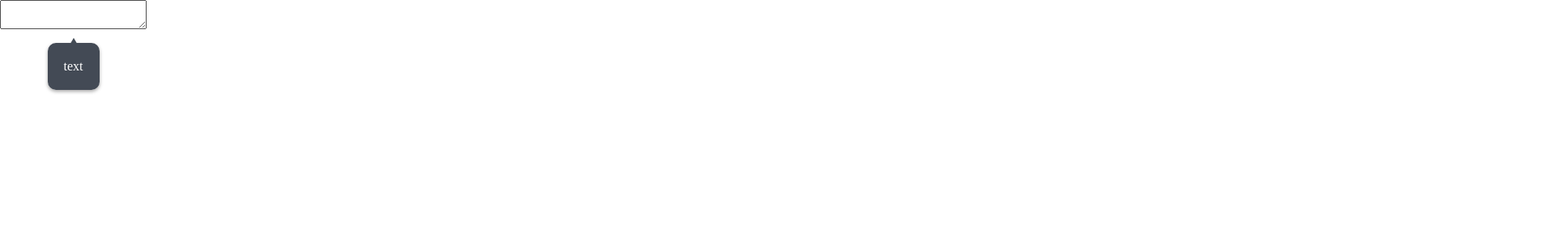
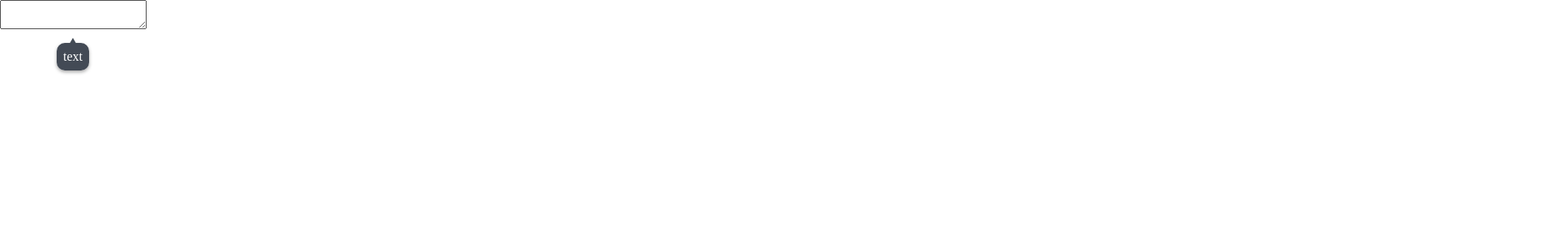
Before and after one commit to INVAIZ/invaiz-design-system, a React (Vite) app: page / in a window 1280 px wide. Shown: the top 300 px of the page at 81% size, 1920 px wide, since content can reach past the window. Built offline with nearby package versions, Linux system fonts and the light colour scheme; a web font is replaced by a local one.

Commit message:
ADD: `Tooltip` with following scroll position [complete]

```diff
--- a/src/App.tsx
+++ b/src/App.tsx
@@ -2,8 +2,12 @@ import Tooltip from "@components/Tooltips/Tooltip";
 
 const App = () => {
   return (
-    <div>
+    <div style={{ width: "200vw", height: "200vh" }}>
       <Tooltip text="text" isArrow>
+        {/* <Tooltip
+        text="Lorem Ipsum is simply dummy text of the printing and typesetting industry. Lorem Ipsum has been the industry's standard dummy text ever since the 1500s, when an unknown printer took a galley of type and scrambled it to make a type specimen book. It has survived not only five centuries, but also the leap into electronic typesetting, remaining essentially unchanged. It was popularised in the 1960s with the release of Letraset sheets containing Lorem Ipsum passages, and more recently with desktop publishing software like Aldus PageMaker including versions of Lorem Ipsum."
+        isArrow
+      > */}
         <textarea />
       </Tooltip>
     </div>
--- a/src/components/Tooltips/Popper.tsx
+++ b/src/components/Tooltips/Popper.tsx
@@ -1,20 +1,22 @@
-import { type PropsWithChildren, useState, useEffect } from "react";
+import { type PropsWithChildren, useState, useEffect, useMemo } from "react";
 // React modules
 
 import {
   type TooltipCommonProps,
   TOOLTIP_BORDER_RADIUS_UNIT,
 } from "@components/Tooltips/interfaces/Tooltip.interface";
-import type {
-  Point,
-  Rect,
-} from "@components/Tooltips/interfaces/Popper.interface";
+import type { Point } from "@components/Tooltips/interfaces/Popper.interface";
 // interfaces
 
 import styled, { css } from "@themes/styled";
 // styles
 
 const OUTLINE_PIXEL = 10 as const;
+const PADDING_PIXEL = 8 as const;
+const MAX_WIDTH_DIFF = OUTLINE_PIXEL * 2 + PADDING_PIXEL * 2;
+/** 화살표가 포함될 경우 필요한 추가 간격 */
+const ARROW_HEIGHT = 7 as const;
+const THRESHOLDS = Array.from({ length: 1001 }, (_, i) => i * 0.001);
 // constants
 
 type PopperBaseProps = Required<Pick<TooltipCommonProps, "borderRadiusRatio">>;
@@ -23,90 +25,126 @@ type PopperProps = PropsWithChildren<
 >;
 // types
 
+/**
+ * 실질적으로 `Tooltip`을 `DOM`에 표현하는 컴포넌트입니다.
+ */
 const Popper = ({
-  x,
+  x: centerX,
   y,
   zIndex,
   borderRadiusRatio,
   isArrow,
   children,
 }: PopperProps) => {
+  /** `Popper`의 `ref` */
   const [popperRef, setPopperRef] = useState<HTMLDivElement | null>(null);
-  const [delta, setDelta] = useState<Rect>({
+
+  /** 스크롤 상태 */
+  const [scrollAmount, setScrollAmount] = useState<Point>({
     x: 0,
     y: 0,
-    width: 0,
-    height: 0,
   });
+
+  const boundingBox = useMemo(
+    () =>
+      popperRef?.getBoundingClientRect() ?? { x: 0, y: 0, width: 0, height: 0 },
+    [popperRef, centerX, y]
+  );
+
+  const tX = centerX - boundingBox.width / 2;
+  const tXBar = Math.min(
+    Math.max(scrollAmount.x + OUTLINE_PIXEL, tX),
+    window.innerWidth -
+      (boundingBox.width + MAX_WIDTH_DIFF) +
+      scrollAmount.x +
+      OUTLINE_PIXEL
+  );
+  const arrowX = Math.min(
+    Math.max(centerX - tXBar, PADDING_PIXEL),
+    boundingBox.width - (OUTLINE_PIXEL + PADDING_PIXEL)
+  );
 
   useEffect(() => {
     const calculateDelta = () => {
-      if (popperRef) {
-        const { x: deltaX, width } = popperRef.getBoundingClientRect();
-        if (deltaX < OUTLINE_PIXEL) {
-          setDelta(prev => ({ ...prev, x: OUTLINE_PIXEL - deltaX }));
-        } else if (deltaX > window.innerWidth - OUTLINE_PIXEL) {
-          setDelta(prev => ({
-            ...prev,
-            x: window.innerHeight - OUTLINE_PIXEL - deltaX,
-          }));
-        }
-        setDelta(prev => ({ ...prev, width }));
+      if (popperRef === null) {
+        return;
       }
+      // const { x: popperX, width } = popperRef.getBoundingClientRect();
+      // if (x - width / 2 < OUTLINE_PIXEL) {
+      //   setBoundingBox(prev => ({
+      //     ...prev,
+      //     x: OUTLINE_PIXEL - (x - width / 2),
+      //   }));
+      // } else if (x + width > window.innerWidth - OUTLINE_PIXEL) {
+      //   setBoundingBox(prev => ({
+      //     ...prev,
+      //     x: window.innerHeight - OUTLINE_PIXEL - (x + width / 2),
+      //   }));
+      // }
     };
+
     calculateDelta();
 
+    const intersectionObserver = new IntersectionObserver(
+      entry => {
+        setScrollAmount({
+          x: window.scrollX,
+          y: window.scrollY,
+        });
+      },
+      {
+        threshold: THRESHOLDS,
+        rootMargin: `${OUTLINE_PIXEL}px`,
+      }
+    );
     const resizeObserver = new ResizeObserver(calculateDelta);
     if (popperRef) {
       resizeObserver.observe(popperRef);
+      intersectionObserver.observe(popperRef);
     }
     return () => {
       if (popperRef) {
         resizeObserver.unobserve(popperRef);
+        intersectionObserver.unobserve(popperRef);
       }
     };
-  }, [popperRef]);
+  }, [popperRef, centerX, y]);
 
   return (
-    <StylePopperWrapper
+    <Wrapper
+      role="tooltip"
       ref={setPopperRef}
       style={{
-        zIndex: zIndex,
+        zIndex,
       }}
-      role="tooltip"
-      x={x}
-      y={y}
+      x={tXBar}
+      y={y + (isArrow ? ARROW_HEIGHT : 0)}
     >
-      <StylePopper {...delta} borderRadiusRatio={borderRadiusRatio}>
-        {children}
-      </StylePopper>
-      {isArrow && <StylePopperArrow />}
-    </StylePopperWrapper>
+      <ContentBox borderRadiusRatio={borderRadiusRatio}>{children}</ContentBox>
+      {isArrow && <Arrow x={arrowX} />}
+    </Wrapper>
   );
 };
 
 export default Popper;
 
-const StylePopperWrapper = styled.div<Point>`
-  position: fixed;
-  max-width: calc(100vw - ${OUTLINE_PIXEL * 2}px);
+const Wrapper = styled.div<Point>`
+  position: absolute;
 
-  ${({ x, y }) =>
-    (x !== 0 || y !== 0) &&
-    css`
-      top: ${y}px;
-      left: ${x}px;
-    `};
+  max-width: calc(100vw - ${MAX_WIDTH_DIFF}px);
 
   color: ${({ theme }) => theme.color.grayScale.coolGray800}e6; // 투명도 90%
 
-  transform: translateX(-50%);
+  inset: 0 auto auto 0;
+
+  ${({ x, y }) =>
+    css`
+      transform: translate(${x}px, ${y}px);
+    `};
 `;
 
-interface StylePopperProps extends Point, PopperBaseProps {}
-
-const StylePopper = styled.div<StylePopperProps>`
-  padding: 20px;
+const ContentBox = styled.div<PopperBaseProps>`
+  padding: 8px;
 
   background: currentColor;
 
@@ -115,20 +153,19 @@ const StylePopper = styled.div<StylePopperProps>`
 
   ${({ theme }) => theme.style.boxShadow.dropdownEmphasis};
 
-  transform: translateX(${({ x }) => x}px);
   overflow: hidden;
 `;
 
-const StylePopperArrow = styled.div`
+const Arrow = styled.div<{ x: number }>`
   position: absolute;
-  top: -7px;
-  left: 50%;
+  top: -${ARROW_HEIGHT}px;
+  left: -4px;
 
   display: flex;
   width: 8px;
-  height: 7px;
+  height: ${ARROW_HEIGHT}px;
 
-  transform: translateX(-50%);
+  transform: translateX(${({ x }) => Math.max(x, 12)}px);
 
   overflow: hidden;
 
--- a/src/components/Tooltips/TooltipBase.tsx
+++ b/src/components/Tooltips/TooltipBase.tsx
@@ -1,8 +1,8 @@
 import {
   type ReactNode,
+  cloneElement,
   useState,
   useEffect,
-  cloneElement,
   useCallback,
 } from "react";
 import { createPortal } from "react-dom";
@@ -15,11 +15,12 @@ import type { TooltipCommonProps } from "@components/Tooltips/interfaces/Tooltip
 import type { Point } from "@components/Tooltips/interfaces/Popper.interface";
 // interfaces
 
+/** `Tooltip`과 `Tooltip`이 표현될 컴포넌트 사이의 간격 */
 const BETWEEN_CONTENTS_SPACE = 10 as const;
-const HAVE_ARROW_ADDITIONAL_SPACE = 7 as const;
 // constants
 
 export interface TooltipBaseProps extends TooltipCommonProps {
+  /** `Tooltip`에 보여질 컴포넌트입니다. */
   contents: ReactNode;
 }
 
@@ -33,27 +34,30 @@ const TooltipBase = ({
   isArrow,
   children,
 }: TooltipBaseProps) => {
+  /** `Tooltip`의 표시 기준이 되는 컴포넌트 */
   const [childrenRef, setChildrenRef] = useState<HTMLElement | null>(null);
 
+  /** 표시 여부 */
   const [visible, setVisible] = useState(false);
+  /** `Tooltip`이 표시되어야 하는 위치 */
   const [point, setPoint] = useState<Point>({
     x: 0,
     y: 0,
   });
 
+  /**
+   * `Tooltip`이 렌더링되거나 위치가 변경될 때, `point`를 계산합니다.
+   */
   const calculatePosition = useCallback(() => {
-    if (childrenRef) {
-      const { x, y, width, height } = childrenRef.getBoundingClientRect();
-      setPoint({
-        x: x + width / 2,
-        y:
-          y +
-          height +
-          BETWEEN_CONTENTS_SPACE +
-          (isArrow ? HAVE_ARROW_ADDITIONAL_SPACE : 0),
-      });
+    if (childrenRef === null) {
+      return;
     }
-  }, [childrenRef, isArrow]);
+    const { width, height } = childrenRef.getBoundingClientRect();
+    setPoint({
+      x: Math.floor(width / 2),
+      y: height + BETWEEN_CONTENTS_SPACE,
+    });
+  }, [childrenRef]);
 
   useEffect(() => {
     calculatePosition();
@@ -68,10 +72,7 @@ const TooltipBase = ({
       setVisible(() => false);
     };
 
-    const resizeObserver = new ResizeObserver(entries => {
-      calculatePosition();
-    });
-
+    const resizeObserver = new ResizeObserver(calculatePosition);
     if (childrenRef !== null) {
       resizeObserver.observe(childrenRef);
     }
@@ -80,9 +81,10 @@ const TooltipBase = ({
     childrenRef?.addEventListener("mouseleave", onMouseLeave);
 
     return () => {
+      resizeObserver.disconnect();
+
       childrenRef?.removeEventListener("mouseover", onMouseOver);
       childrenRef?.removeEventListener("mouseleave", onMouseLeave);
-      resizeObserver.disconnect();
     };
   }, [childrenRef, calculatePosition]);
 
```
